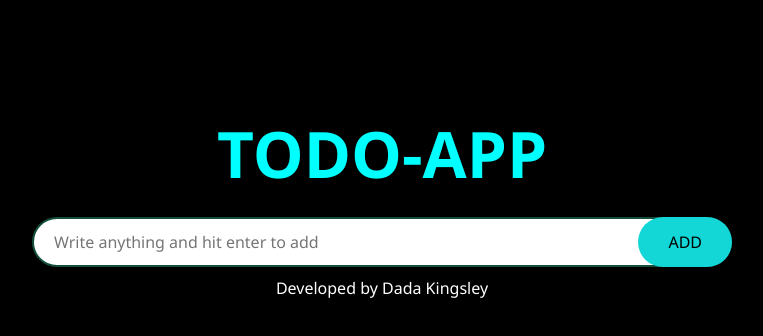
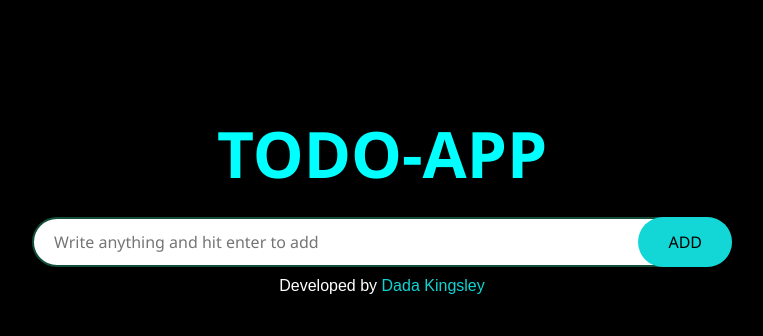
Before and after one commit to King-web-cell-05/todo-app, a plain HTML site: page index.html in a window 1280 px wide. Shown: the whole page, without its empty margins (258-1021 px from the left). Drawn offline with Linux system fonts and the light colour scheme.

Commit message:
updated style.css > styled footer

```diff
--- a/Style.css
+++ b/Style.css
@@ -39,7 +39,7 @@ h1 {
   border: 2px solid rgb(18, 78, 58);
   border-radius: 1000px;
   font: inherit;
-  color:black;
+  color: black;
   caret-color: aqua;
 }
 #todo-input {
@@ -120,19 +120,29 @@ input[type="checkbox"]:checked ~ .todo-text {
 input[type="checkbox"] {
   display: none;
 }
-@media(max-width:550px){
-    html{
+@media (max-width: 550px) {
+  html {
     font-size: 12px;
   }
-    #add-button{
+  #add-button {
     position: unset;
     width: 100%;
     margin-top: 10px;
     padding: 15px;
     height: auto;
   }
-    h1{
+  h1 {
     margin-top: 5opx;
     font-size: 15vw;
   }
 }
+
+footer {
+  margin-bottom: 0px;
+  padding-bottom: 0px;
+  font-family: Arial, Helvetica, sans-serif;
+  color: rgb(15, 212, 212);
+}
+footer span{
+  color: white;
+}
```
Lines whose indentation alone changed are shown as unchanged.
